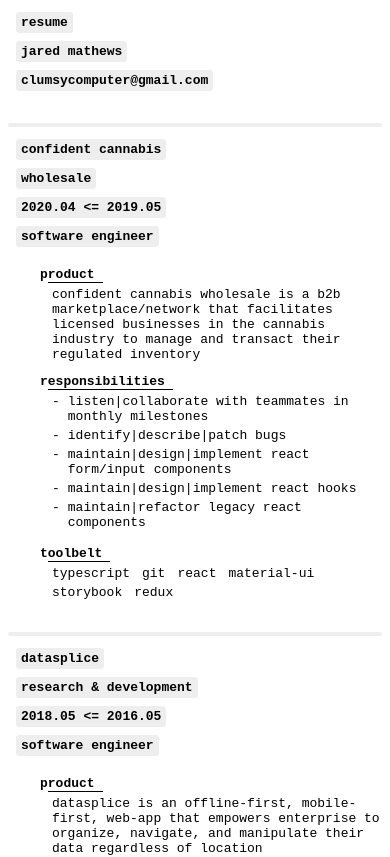
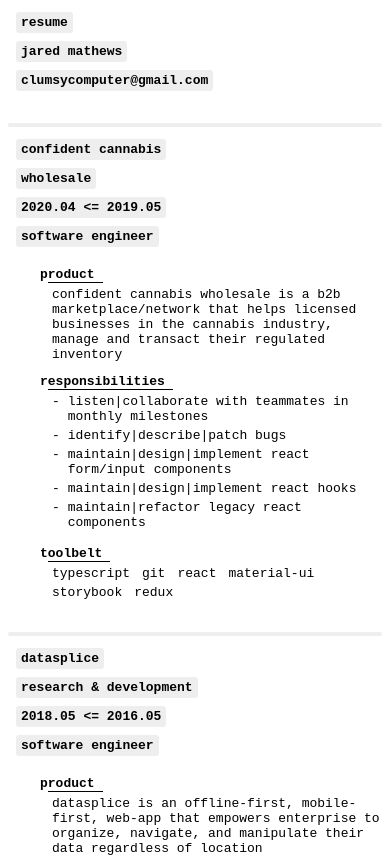
Before and after one commit to clumsycomputer/clumsy-website, a React (Create React App) app: page / in a window 390 px wide. Shown: the top 857 px of the page. Built offline with nearby package versions, Linux system fonts and the light colour scheme.

Commit message:
fix(basic-resume): path landscape orientation font-size on safari mobile

```diff
--- a/package.json
+++ b/package.json
@@ -1,5 +1,5 @@
 {
-  "name": "clumsycomputer",
+  "name": "@clumsycomputer/website",
   "version": "0.1.0",
   "homepage": "https://clumsycomputer.github.io",
   "private": true,
--- a/src/index.module.css
+++ b/src/index.module.css
@@ -1,6 +1,7 @@
 body {
   margin: 0;
   font-family: monospace;
+  -webkit-text-size-adjust: 100%;
   -webkit-font-smoothing: antialiased;
   -moz-osx-font-smoothing: grayscale;
 }
--- a/src/index.tsx
+++ b/src/index.tsx
@@ -18,7 +18,7 @@
             dateRange: '2020.04 <= 2019.05',
             jobTitle: 'software engineer',
             product:
-              'confident cannabis wholesale is a b2b marketplace/network that facilitates licensed businesses in the cannabis industry to manage and transact their regulated inventory',
+              'confident cannabis wholesale is a b2b marketplace/network that helps licensed businesses in the cannabis industry, manage and transact their regulated inventory',
             responsibilities: [
               'listen|collaborate with teammates in monthly milestones',
               'identify|describe|patch bugs',
```
Also changed, not shown: 1 other file (tests, documents, lock files or other folders).
